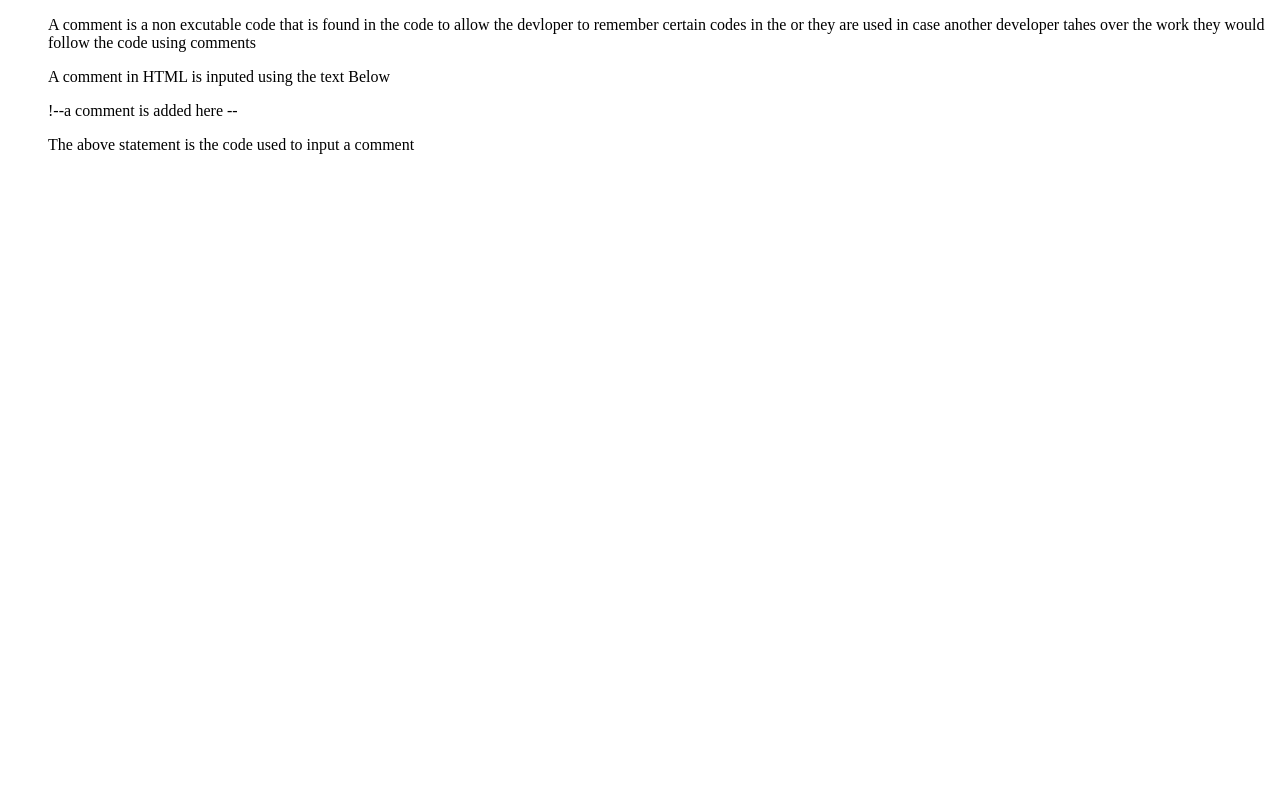
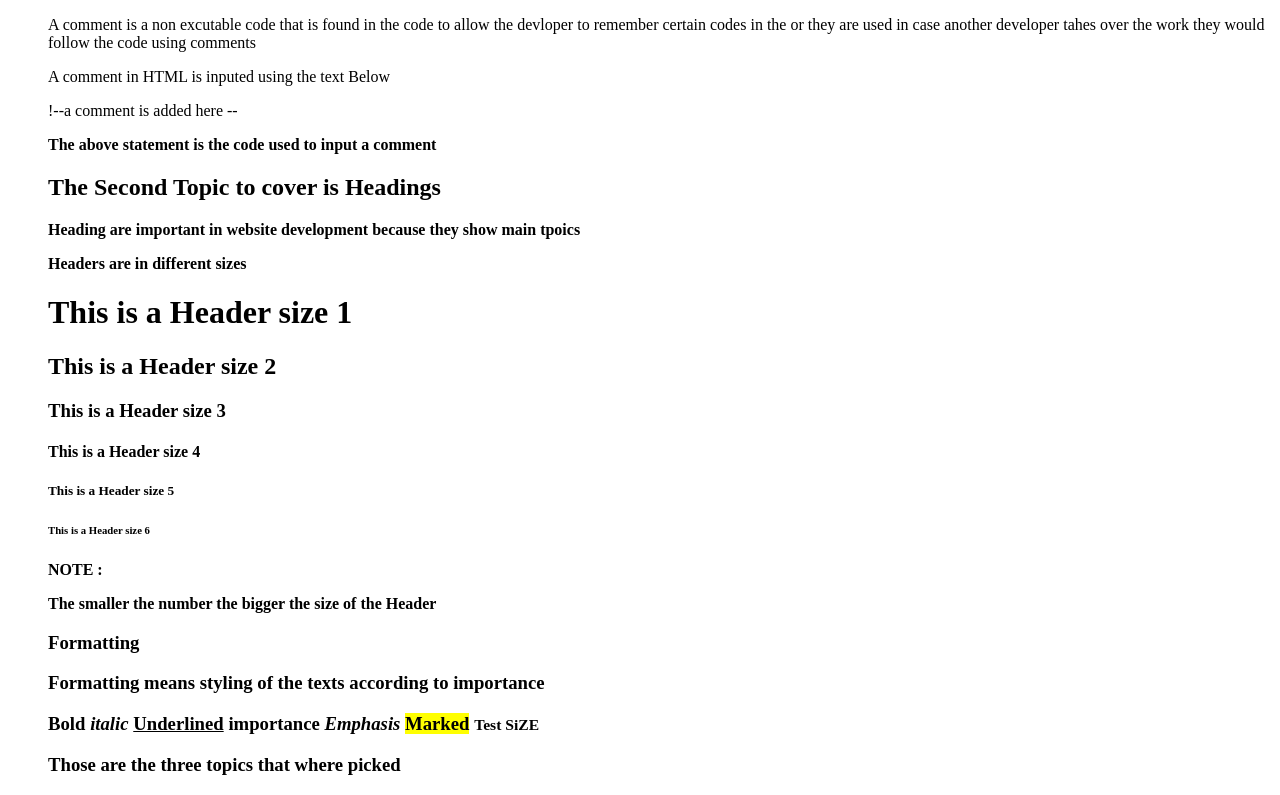
Before and after one commit to TenzyBravo/icuiwd, a plain HTML site: page index.html in a window 1280 px wide. Shown: the part 427-1222 px from the top of the page. Before the commit the page ends 800 px from the top, so only its background shows below. Drawn offline with Linux system fonts and the light colour scheme.

Commit message:
Update index.html

```diff
--- a/index.html
+++ b/index.html
@@ -28,20 +28,29 @@
 <h3>HTML COMMENTS</h3>
 <P>A comment is a non excutable code that is found in the code to allow the devloper to remember certain codes in the or they are used in case another developer tahes over the work they would follow the code using comments</P>
             <p>A comment in HTML is inputed using the text Below</p>
-            <p> !--a comment is added here --<p>
+            <p> !--a comment is added here --<b>
             <p>The above statement is the code used to input a comment</p>
+  <h2> The Second Topic to cover is Headings</h2>
+  <p>Heading are important in website development because they show main tpoics</p>
+<p>Headers are in different sizes</p>
+<h1>This is a Header size 1</h1>
+<h2>This is a Header size 2</h2>
+<h3>This is a Header size 3</h3>
+<h4>This is a Header size 4</h4>
+<h5>This is a Header size 5</h5>
+<h6>This is a Header size 6</h6>
+<b>NOTE :</b> <P> The smaller the number the bigger the size of the Header</p>
+  <h3>Formatting<h3>
+    <p>Formatting means styling of the texts according to importance</p>
+    <b>Bold</b>
+    <i>italic</i>
+    <u>Underlined</u>
+    <strong>importance</strong>
+    <em>Emphasis</em>
+    <mark>Marked</mark>
+    <small>Test SiZE</small>
 
-
-
-
-
-
-
-
-
-
-
-
+    <h3>Those are the three topics that where picked </h3>
 
 
 <head>
```
